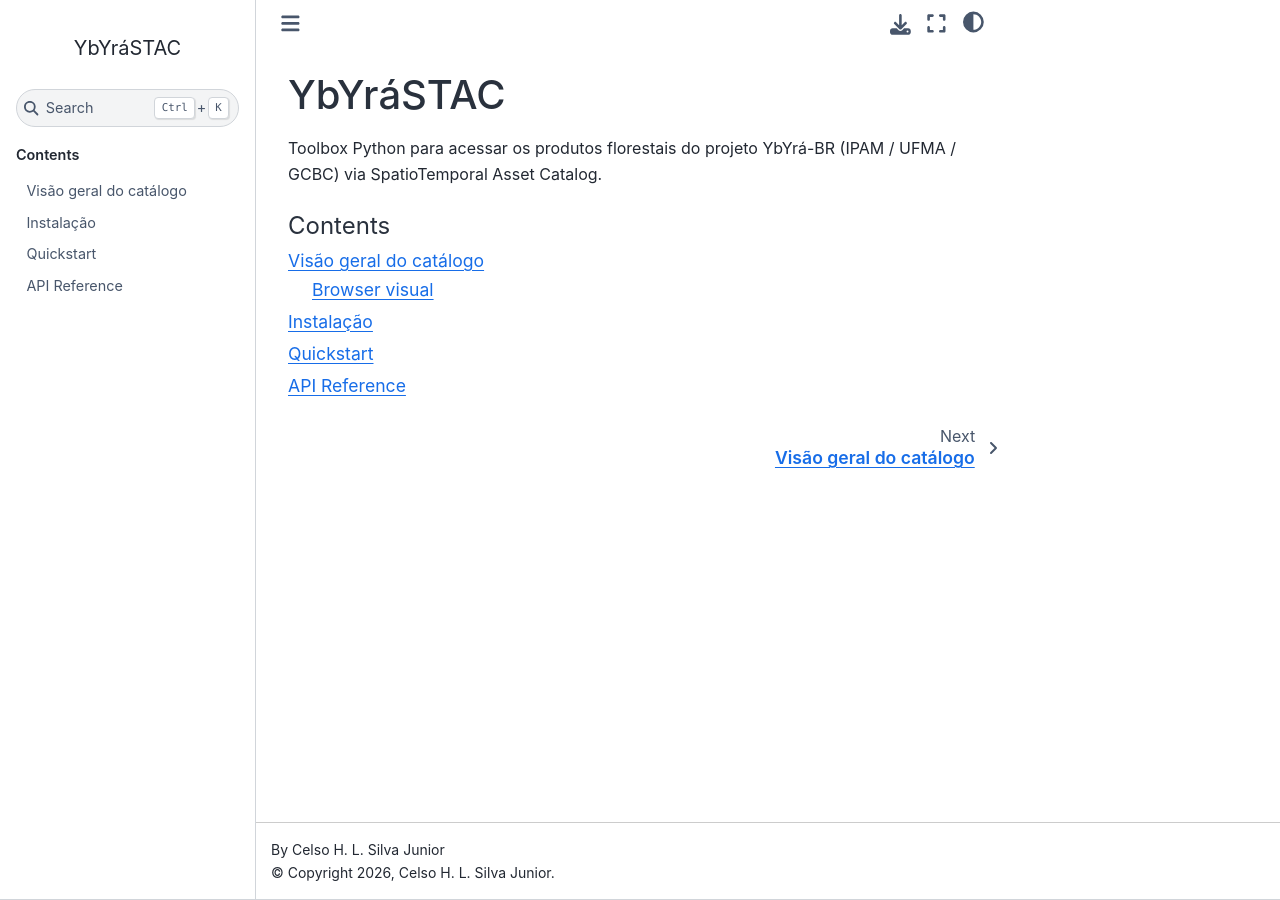
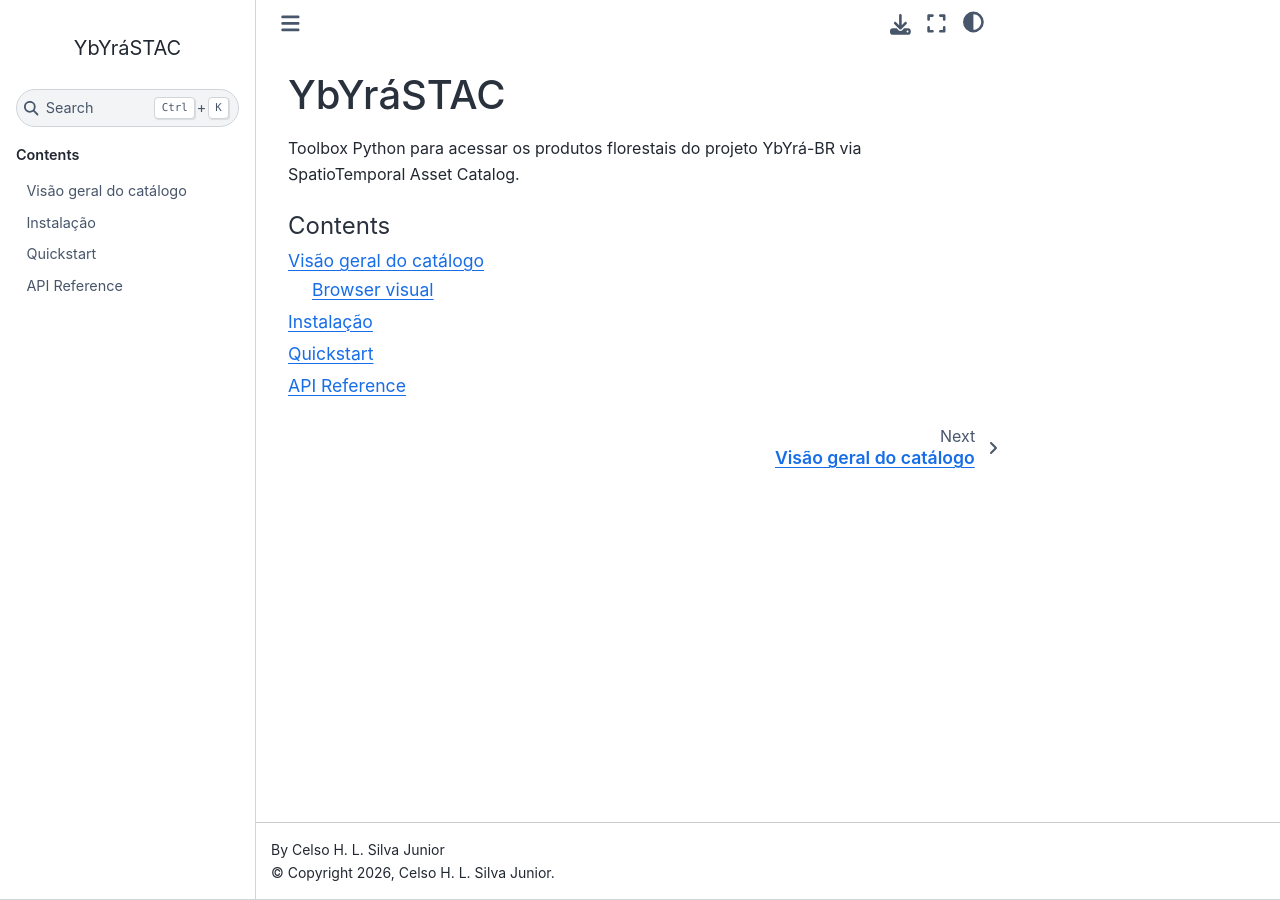
Before and after one commit to celsohlsj/ybyrastac, a Sphinx documentation site: the page built from docs/source/index.md, in a window 1280 px wide. Built offline with Sphinx 7.4.7 and the Sphinx Book theme 1.1.4, drawn with Linux system fonts in a browser that asks for light colours; pages that are not in the unit, such as notebooks, are missing from menus.

Commit message:
fix: remover menções a IPAM, CCAL, GCBC, UFMA — manter eoforeststac, Simon Besnard e CNPq
https://claude.ai/code/session_0139q1zxyWRAtpVUkVzR5sQd

````diff
--- a/docs/source/index.md
+++ b/docs/source/index.md
@@ -1,7 +1,7 @@
 # YbYráSTAC
 
 Toolbox Python para acessar os produtos florestais do projeto YbYrá-BR
-(IPAM / UFMA / GCBC) via SpatioTemporal Asset Catalog.
+via SpatioTemporal Asset Catalog.
 
 ```{toctree}
 :maxdepth: 2
--- a/pyproject.toml
+++ b/pyproject.toml
@@ -4,7 +4,7 @@ build-backend = "setuptools.build_meta"
 
 [project]
 name = "ybyrastac"
-description = "Toolbox for Brazilian forest EO datasets via STAC (YbYrá-BR / CCAL-IPAM)"
+description = "Toolbox for Brazilian forest EO datasets via STAC (YbYrá-BR)"
 readme = "README.md"
 license = { text = "EUPL-1.2" }
 requires-python = ">=3.10"
````
Also changed, not shown: HOSTING.md (+1 -1 lines), README.md (+3 -3 lines), 1 other file.
